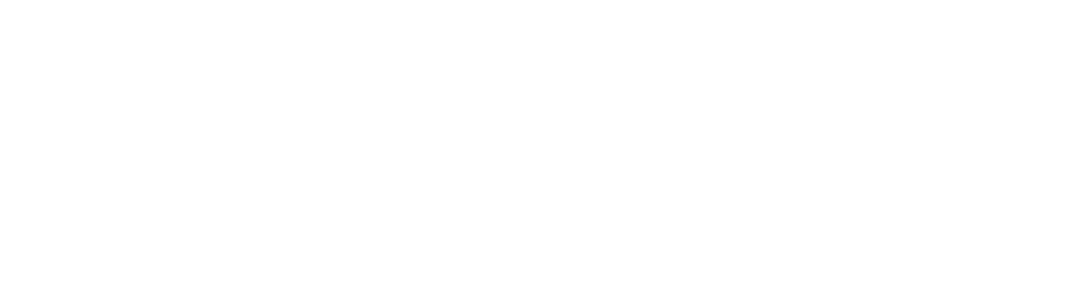
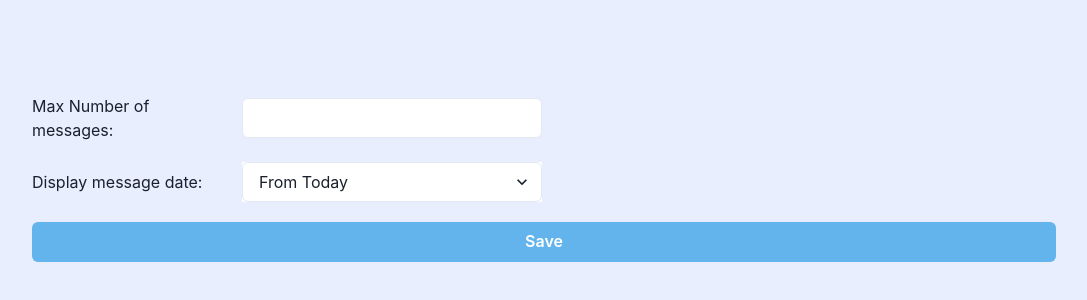
Before and after one commit to mahmoodhussam/zajil-fe, a React (Create React App) app: page /settings in a window 1280 px wide. Before the commit this address had no page. Shown: the part 222-522 px from the top of the page, without its empty margins (96-1183 px from the left). Built offline with nearby package versions, Linux system fonts and the light colour scheme.

Commit message:
Add Settings page

```diff
--- a/src/App.js
+++ b/src/App.js
@@ -2,6 +2,7 @@
 import { BrowserRouter, Route, Routes } from "react-router-dom";
 import Home from "./pages/Home";
 import Login from "./pages/Login";
+import Settings from "./pages/Settings";
 
 function App() {
   return (
@@ -9,6 +10,7 @@
       <Routes>
         <Route path="/" element={<Home />} />
         <Route path="/login" element={<Login />} />
+        <Route path="/settings" element={<Settings />} />
       </Routes>
     </BrowserRouter>
   );
--- a/src/components/Header.jsx
+++ b/src/components/Header.jsx
@@ -1,7 +1,9 @@
 import { Button, Flex, Image, Input, Text } from "@chakra-ui/react";
 import Edit from "../assests/images/edit.png";
+import { useNavigate } from "react-router-dom";
 
 function Header({ textInput, setTextInput }) {
+  const navigate = useNavigate();
   return (
     <>
       <Flex justifyContent="space-between" alignItems="center">
@@ -12,6 +14,8 @@
           h="30px"
           w="50px"
           cursor="pointer"
+          onClick={() => navigate("/settings")}
+          _hover={{}}
         >
           <Image src={Edit} w="20px" />
         </Button>
--- /dev/null
+++ b/src/pages/Settings.jsx
@@ -0,0 +1,68 @@
+import {
+  Box,
+  Button,
+  Container,
+  Flex,
+  Input,
+  Select,
+  Text,
+} from "@chakra-ui/react";
+import React, { useState } from "react";
+import { useNavigate } from "react-router-dom";
+
+function Settings() {
+  const [date, setDate] = useState(localStorage.getItem("DATE"));
+  const [maxMessages, setMaxMessages] = useState(
+    localStorage.getItem("MAX_NUMBER")
+  );
+  const navigate = useNavigate();
+  const handleSave = () => {
+    localStorage.setItem("DATE", date);
+    localStorage.setItem("MAX_NUMBER", maxMessages);
+    navigate("/");
+  };
+  return (
+    <Container
+      maxW="full"
+      h="100vh"
+      display="flex"
+      flexDir="column"
+      justifyContent="center"
+      px="10vw"
+      py="6vh"
+      backgroundColor="#E9EEFF"
+      gap="20px"
+    >
+      <Flex alignItems="center">
+        <Text w="200px">Max Number of messages: </Text>
+        <Box ml="10px" w="300px">
+          <Input
+            type="number"
+            backgroundColor="#fff"
+            defaultValue={maxMessages}
+            onChange={(e) => setMaxMessages(e.target.value)}
+          />
+        </Box>
+      </Flex>
+      <Flex justifyContent="flex-start" alignItems="center">
+        <Text w="200px">Display message date: </Text>
+        <Box ml="10px" w="300px" backgroundColor="#fff">
+          <Select value={date} onChange={(e) => setDate(e.target.value)}>
+            <option value="today">From Today</option>
+            <option value="yesterday">From Yesterday</option>
+          </Select>
+        </Box>
+      </Flex>
+      <Button
+        backgroundColor="blue.300"
+        color="#fff"
+        _hover=""
+        onClick={handleSave}
+      >
+        Save
+      </Button>
+    </Container>
+  );
+}
+
+export default Settings;
```
